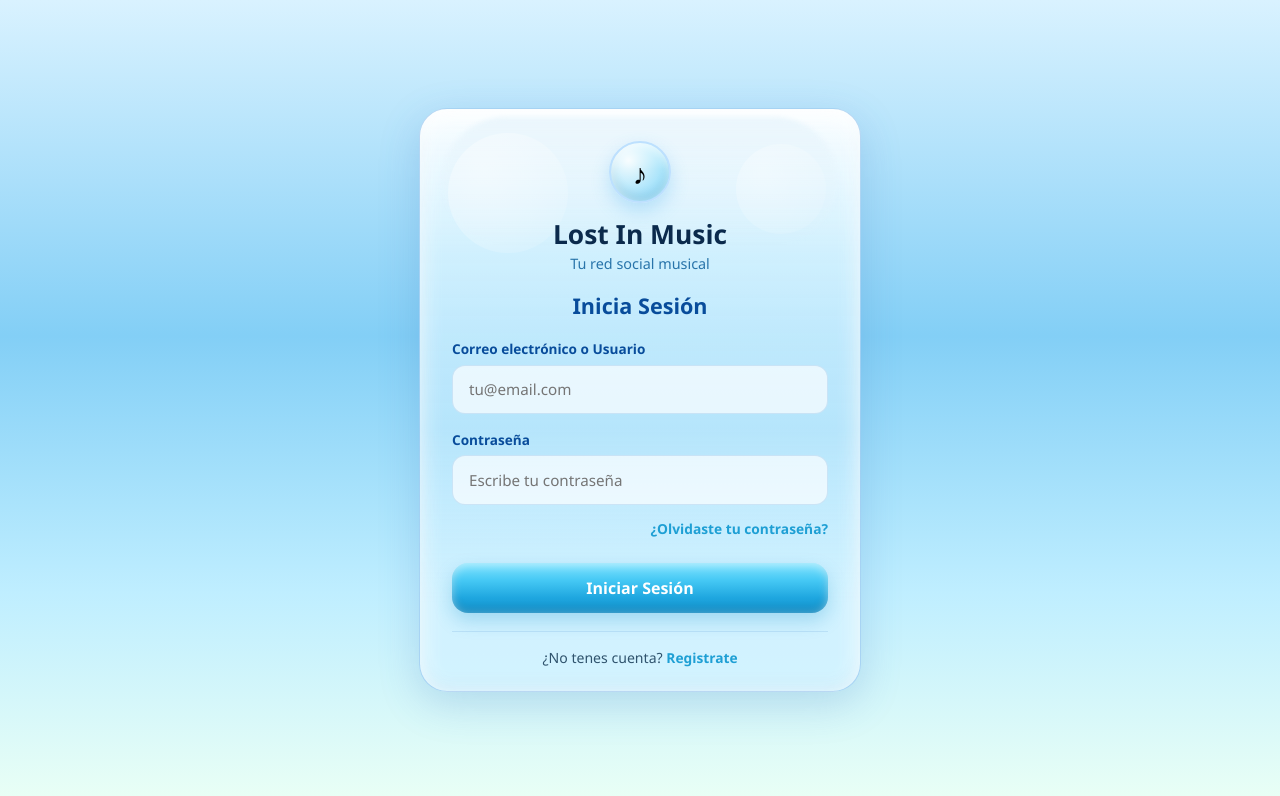
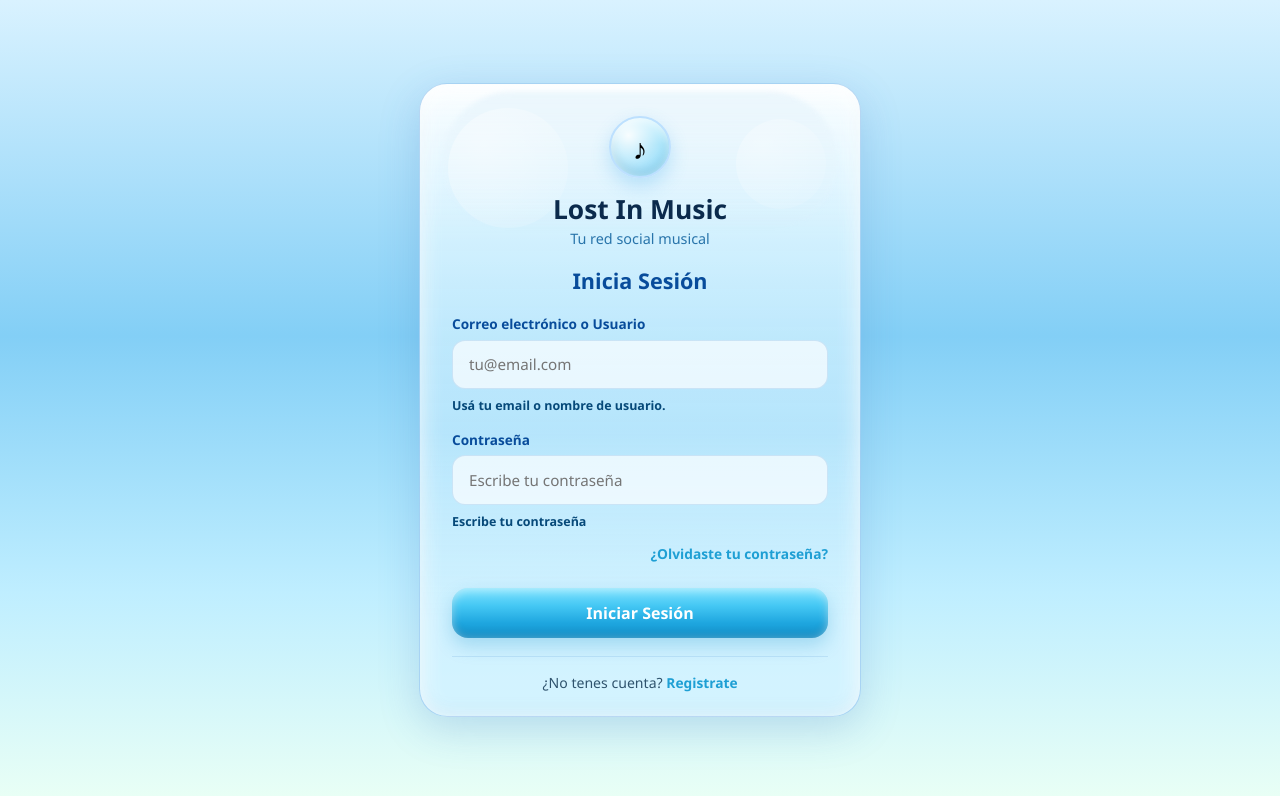
Before and after one commit to caroMendezz/lost-in-music, a React (Vite) app in the folder sistema/fronten/lost-in-music/: page /acceso in a window 1280 px wide. Shown: the top 796 px of the page. Built offline with nearby package versions, Linux system fonts and the light colour scheme.

Commit message:
Se cambió el despliegue de 'Usá tu email o nombre de usuario' y ahora se mantiene fijo. Tambien, agregue 'Escribe tu contraseña'

```diff
--- a/sistema/fronten/lost-in-music/src/components/login.jsx
+++ b/sistema/fronten/lost-in-music/src/components/login.jsx
@@ -3,7 +3,6 @@ import React, { useState, useEffect } from 'react';
 function Login() {
   const [emailUser, setEmailUser] = useState('');
   const [password, setPassword] = useState('');
-  const [isEmailFocused, setIsEmailFocused] = useState(false);
   const [isPasswordFocused, setIsPasswordFocused] = useState(false);
 
   const [showPassword, setShowPassword] = useState(false);
@@ -259,10 +258,8 @@ function Login() {
       color: '#3f5579',
     },
   };
-
   const getEmailInputStyle = () => ({
     ...styles.input,
-    ...(isEmailFocused ? styles.inputFocus : {}),
   });
 
   const getPasswordInputStyle = () => ({
@@ -294,13 +291,11 @@ function Login() {
                 placeholder="tu@email.com"
                 value={emailUser}
                 onChange={(e) => setEmailUser(e.target.value)}
-                onFocus={() => setIsEmailFocused(true)}
-                onBlur={() => setIsEmailFocused(false)}
                 required
               />
-              {isEmailFocused && (
-                <div style={styles.hintText}>Usá tu email o nombre de usuario.</div>
-              )}
+              <div style={styles.hintText}>
+                Usá tu email o nombre de usuario.
+              </div>
             </div>
 
             <div style={styles.inputGroup}>
@@ -366,6 +361,7 @@ function Login() {
                   </button>
                 )}
               </div>
+              <div style={styles.hintText}>Escribe tu contraseña</div>
             </div>
 
             <div style={styles.forgotLink}>
```
Lines whose indentation alone changed are shown as unchanged.
